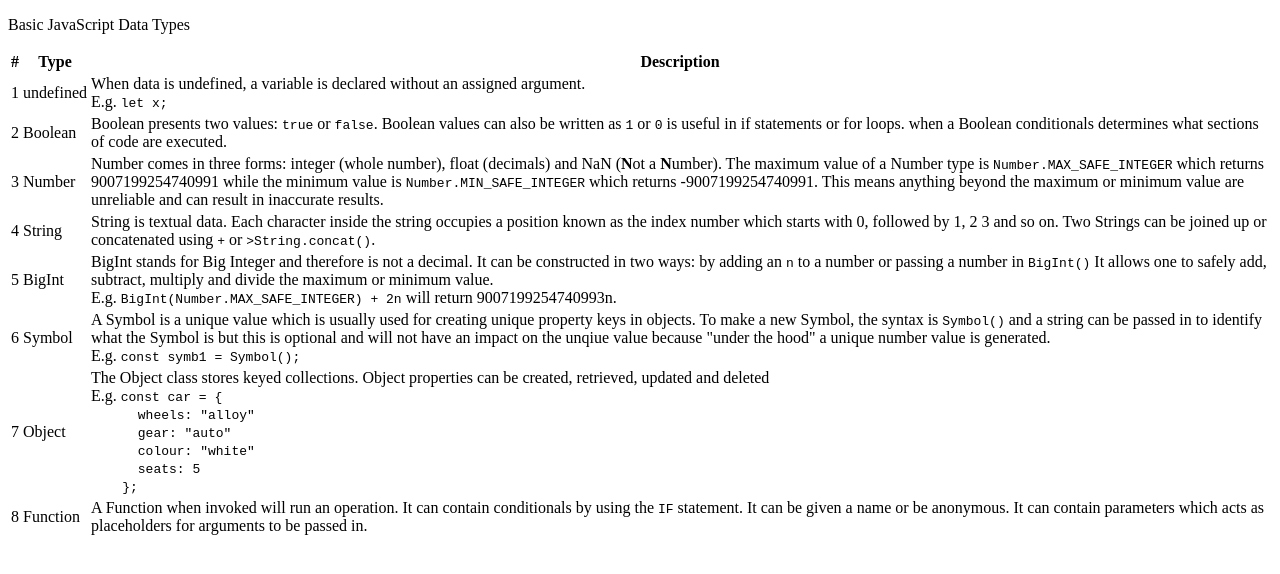
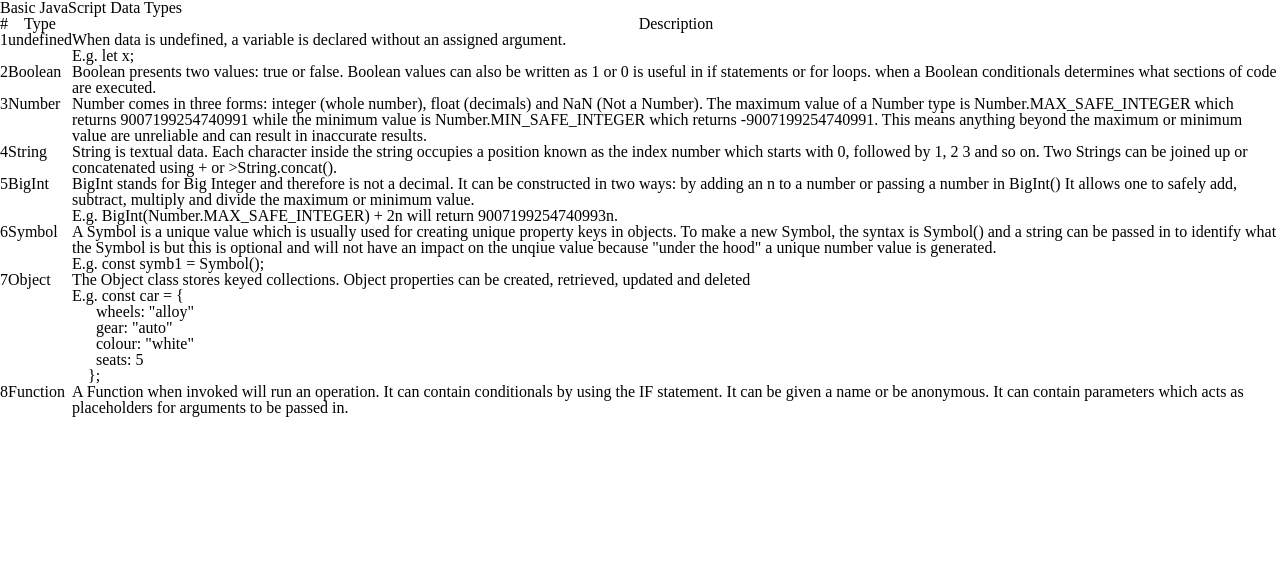
Before and after one commit to pchan2/data-types, a plain HTML site: page data-types.html in a window 1280 px wide. Drawn offline with Linux system fonts and the light colour scheme.

Commit message:
Create data-types.css and reset.css

```diff
--- /dev/null
+++ b/data-types.css
@@ -0,0 +1,5 @@
+@import "reset.css";
+
+*{
+    box-sizing: border-box;
+}
--- a/data-types.html
+++ b/data-types.html
@@ -5,6 +5,7 @@
     <meta charset="UTF-8">
     <meta name="viewport" content="width=device-width, initial-scale=1.0">
     <title>Basic JavaScript Data Types</title>
+    <link rel="stylesheet" href="data-types.css">
 </head>
 
 <body>
--- /dev/null
+++ b/reset.css
@@ -0,0 +1,48 @@
+/* http://meyerweb.com/eric/tools/css/reset/
+   v2.0 | 20110126
+   License: none (public domain)
+*/
+
+html, body, div, span, applet, object, iframe,
+h1, h2, h3, h4, h5, h6, p, blockquote, pre,
+a, abbr, acronym, address, big, cite, code,
+del, dfn, em, img, ins, kbd, q, s, samp,
+small, strike, strong, sub, sup, tt, var,
+b, u, i, center,
+dl, dt, dd, ol, ul, li,
+fieldset, form, label, legend,
+table, caption, tbody, tfoot, thead, tr, th, td,
+article, aside, canvas, details, embed,
+figure, figcaption, footer, header, hgroup,
+menu, nav, output, ruby, section, summary,
+time, mark, audio, video {
+	margin: 0;
+	padding: 0;
+	border: 0;
+	font-size: 100%;
+	font: inherit;
+	vertical-align: baseline;
+}
+/* HTML5 display-role reset for older browsers */
+article, aside, details, figcaption, figure,
+footer, header, hgroup, menu, nav, section {
+	display: block;
+}
+body {
+	line-height: 1;
+}
+ol, ul {
+	list-style: none;
+}
+blockquote, q {
+	quotes: none;
+}
+blockquote:before, blockquote:after,
+q:before, q:after {
+	content: '';
+	content: none;
+}
+table {
+	border-collapse: collapse;
+	border-spacing: 0;
+}
```
